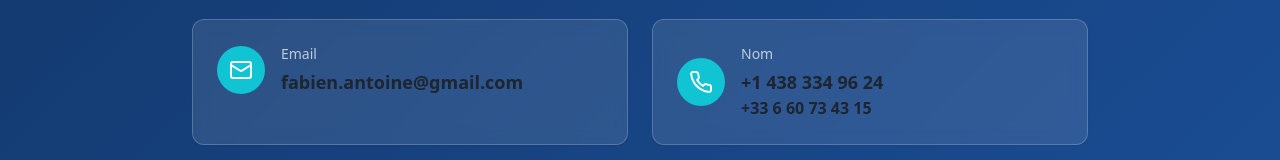
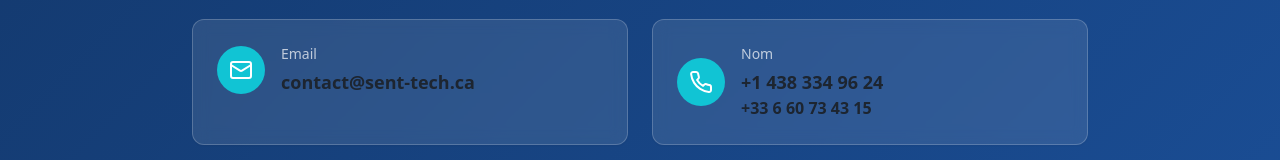
Before and after one commit to rhanka/sentech-forge, a React (Vite) app: page / in a window 1280 px wide. Shown: the part 6780-6940 px from the top of the page. Built offline with nearby package versions, Linux system fonts and the light colour scheme.

Commit message:
Replace email address
Replace fabien.antoine@gmail.com with contact@sent-tech.ca in the Contact component.

```diff
--- a/src/components/Contact.tsx
+++ b/src/components/Contact.tsx
@@ -27,10 +27,10 @@ export const Contact = () => {
                   <div className="text-left">
                     <p className="text-sm text-primary-foreground/70 mb-1">{t("contact.email")}</p>
                     <a
-                      href="mailto:fabien.antoine@gmail.com"
+                      href="mailto:contact@sent-tech.ca"
                       className="text-lg font-semibold hover:text-accent transition-colors"
                     >
-                      fabien.antoine@gmail.com
+                      contact@sent-tech.ca
                     </a>
                   </div>
                 </div>
@@ -69,7 +69,7 @@ export const Contact = () => {
               className="bg-primary-foreground text-primary hover:bg-primary-foreground/90"
               asChild
             >
-              <a href="mailto:fabien.antoine@gmail.com">
+              <a href="mailto:contact@sent-tech.ca">
                 <Mail className="mr-2" />
                 {t("contact.send")}
               </a>
```
